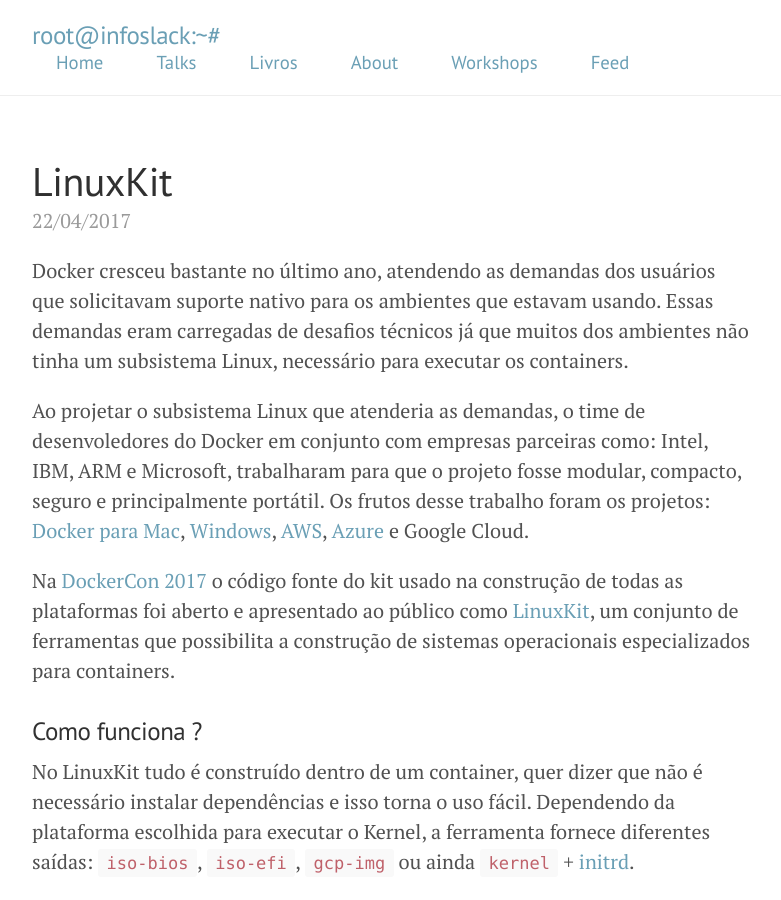
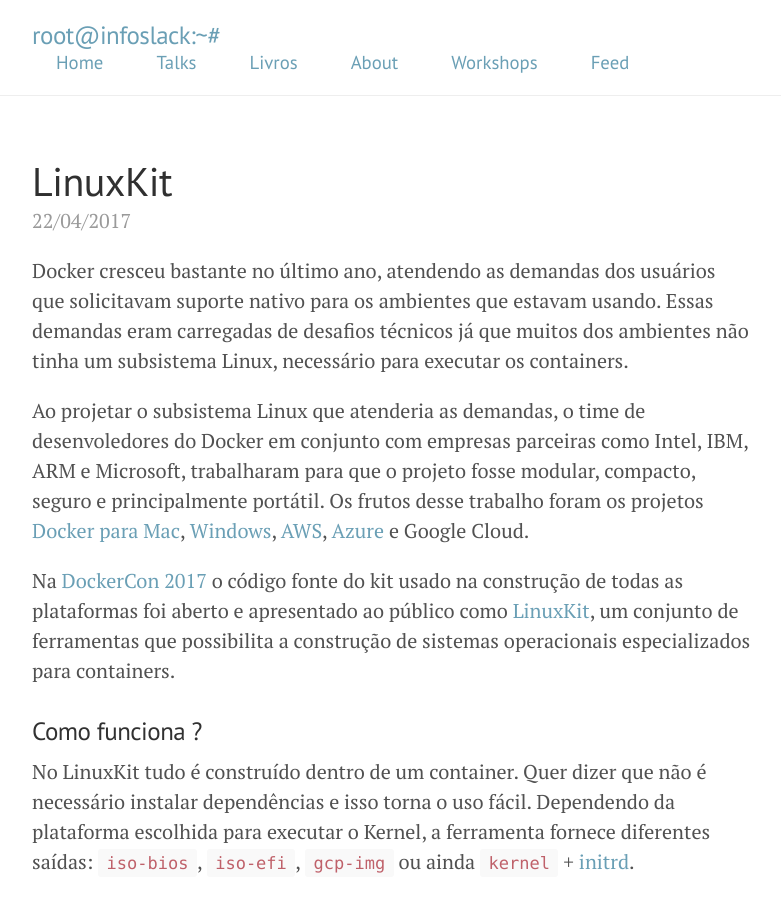
Before and after one commit to infoslack/infoslack-blog, a Jekyll site: the page built from _posts/2017-04-22-linuxkit.md, in a window 1280 px wide and 900 px high. Shown: the whole window, without its empty margins (248-1029 px from the left). Built offline with Jekyll 4.4.1, drawn with Linux system fonts in a browser that asks for light colours; comment, search, counter and statistics services are not loaded; some of the changed text lies outside the part shown.

````diff
--- a/_posts/2017-04-22-linuxkit.md
+++ b/_posts/2017-04-22-linuxkit.md
@@ -12,9 +12,9 @@ eram carregadas de desafios técnicos já que muitos dos ambientes não tinha um
 subsistema Linux, necessário para executar os containers.
 
 Ao projetar o subsistema Linux que atenderia as demandas, o time de desenvoledores
-do Docker em conjunto com empresas parceiras como: Intel, IBM, ARM e Microsoft,
+do Docker em conjunto com empresas parceiras como Intel, IBM, ARM e Microsoft,
 trabalharam para que o projeto fosse modular, compacto, seguro e principalmente
-portátil. Os frutos desse trabalho foram os projetos: [Docker para Mac](https://docs.docker.com/docker-for-mac/),
+portátil. Os frutos desse trabalho foram os projetos [Docker para Mac](https://docs.docker.com/docker-for-mac/),
 [Windows](https://docs.docker.com/docker-for-windows/), [AWS](https://docs.docker.com/docker-for-aws/), [Azure](https://docs.docker.com/docker-for-azure/) e Google Cloud.
 
 Na [DockerCon 2017](https://blog.docker.com/2017/04/introducing-linuxkit-container-os-toolkit/) o código fonte do kit usado na construção de todas as plataformas
@@ -23,7 +23,7 @@ construção de sistemas operacionais especializados para containers.
 
 ### Como funciona ?
 
-No LinuxKit tudo é construído dentro de um container, quer dizer que não é
+No LinuxKit tudo é construído dentro de um container. Quer dizer que não é
 necessário instalar dependências e isso torna o uso fácil.
 Dependendo da plataforma escolhida para executar o Kernel, a ferramenta fornece
 diferentes saídas: `iso-bios`, `iso-efi`, `gcp-img` ou ainda `kernel` + [initrd](https://en.wikipedia.org/wiki/Initrd).
@@ -151,7 +151,7 @@ Last-Modified: Thu, 06 Apr 2017 16:29:41 GMT
 Server: nginx/1.11.13
 ```
 
-Touché! O container do Nginx respondeu corretamente, ao final deste exemplo foi
+Touché! O container do Nginx respondeu corretamente. Ao final deste exemplo foi
 possível produzir um sistema operacional especializado para executar containers,
 enviar para o cloud do Google e ver um serviço em funcionamento.
 O tempo gasto entre geração de imagem e upload para cloud foi de aproximadamente
@@ -161,7 +161,7 @@ O tempo gasto entre geração de imagem e upload para cloud foi de aproximadamen
 
 Apesar do projeto estar em fase inicial já da para ter uma ideia do seu potencial e perceber
 a forte inspiração nos [Unikernels](http://unikernel.org/) já que um dos objetivos é prover um sistema operacional imutável.
-Acredito que daqui em diante projetos como [RancherOS](http://rancher.com/rancher-os/) farão bom uso dessa ferramenta,
+Acredito que daqui em diante projetos como [RancherOS](http://rancher.com/rancher-os/) farão bom uso dessa ferramenta e
 teremos também opções de plataformas automatizadas para contrução de sistemas operacionais
 com foco em containers como é o caso [RACKN](https://rackn.com/2017/04/21/docker-linuxkit-provision/)
 que já está fazendo algo com LinuxKit + Kubernetes.
````
